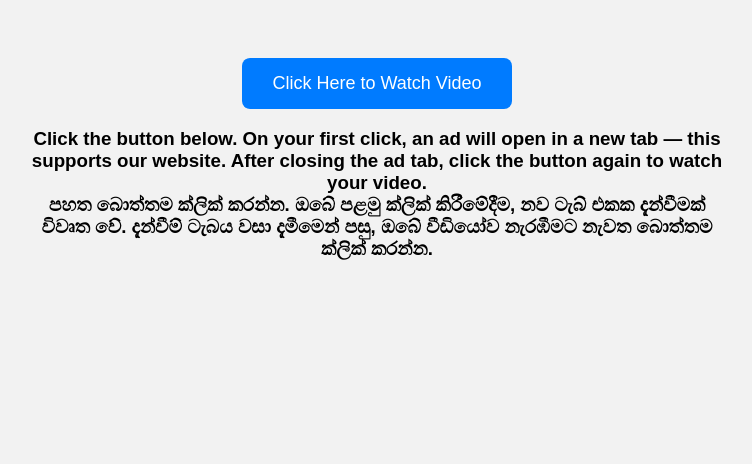
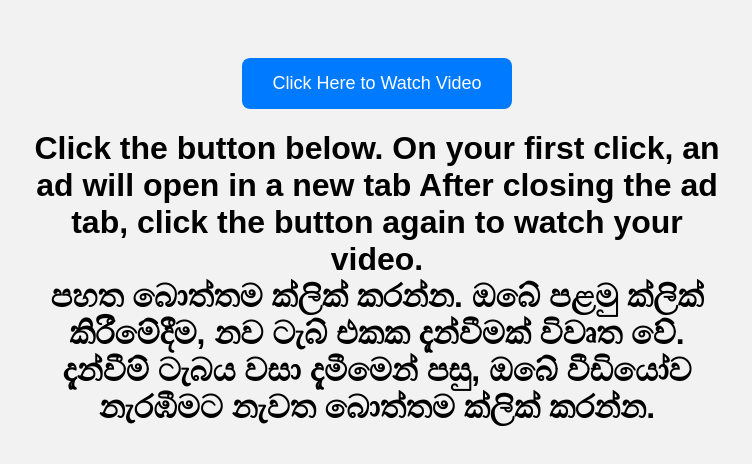
Before and after one commit to lssantha/eyage3, a plain HTML site: page index.html in a window 1280 px wide. Shown: the whole page, without its empty margins (263-1015 px from the left). Drawn offline with Linux system fonts and the light colour scheme.

Commit message:
Update index.html

```diff
--- a/index.html
+++ b/index.html
@@ -23,9 +23,9 @@
 
   <div class="container">
     <button id="watchBtn">Click Here to Watch Video</button>
-	  <h3>Click the button below. On your first click, an ad will open in a new tab — this supports our website.
+	  <h1>Click the button below. On your first click, an ad will open in a new tab
 After closing the ad tab, click the button again to watch your video.</br>
-පහත බොත්තම ක්ලික් කරන්න. ඔබේ පළමු ක්ලික් කිරීමේදීම, නව ටැබ් එකක දැන්වීමක් විවෘත වේ. දැන්වීම් ටැබය වසා දැමීමෙන් පසු, ඔබේ වීඩියෝව නැරඹීමට නැවත බොත්තම ක්ලික් කරන්න.</h3>
+පහත බොත්තම ක්ලික් කරන්න. ඔබේ පළමු ක්ලික් කිරීමේදීම, නව ටැබ් එකක දැන්වීමක් විවෘත වේ. දැන්වීම් ටැබය වසා දැමීමෙන් පසු, ඔබේ වීඩියෝව නැරඹීමට නැවත බොත්තම ක්ලික් කරන්න.</h1>
     <div class="video-wrapper" id="videoWrapper" style="display: none;">
       <video id="mainVideo" width="640" controls controlsList="nodownload" oncontextmenu="return false;">
   <source src="video.mp4" type="video/mp4" />
```
